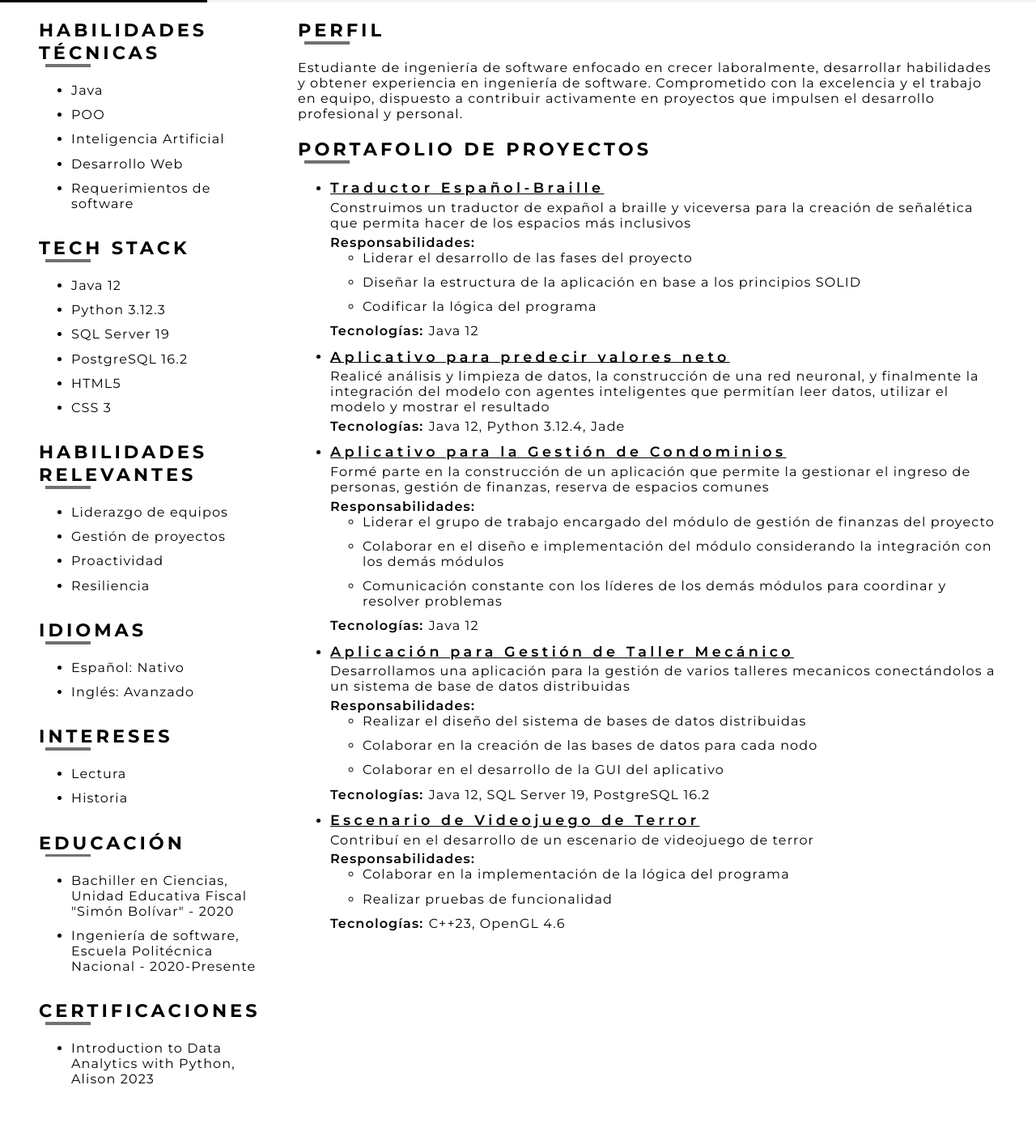
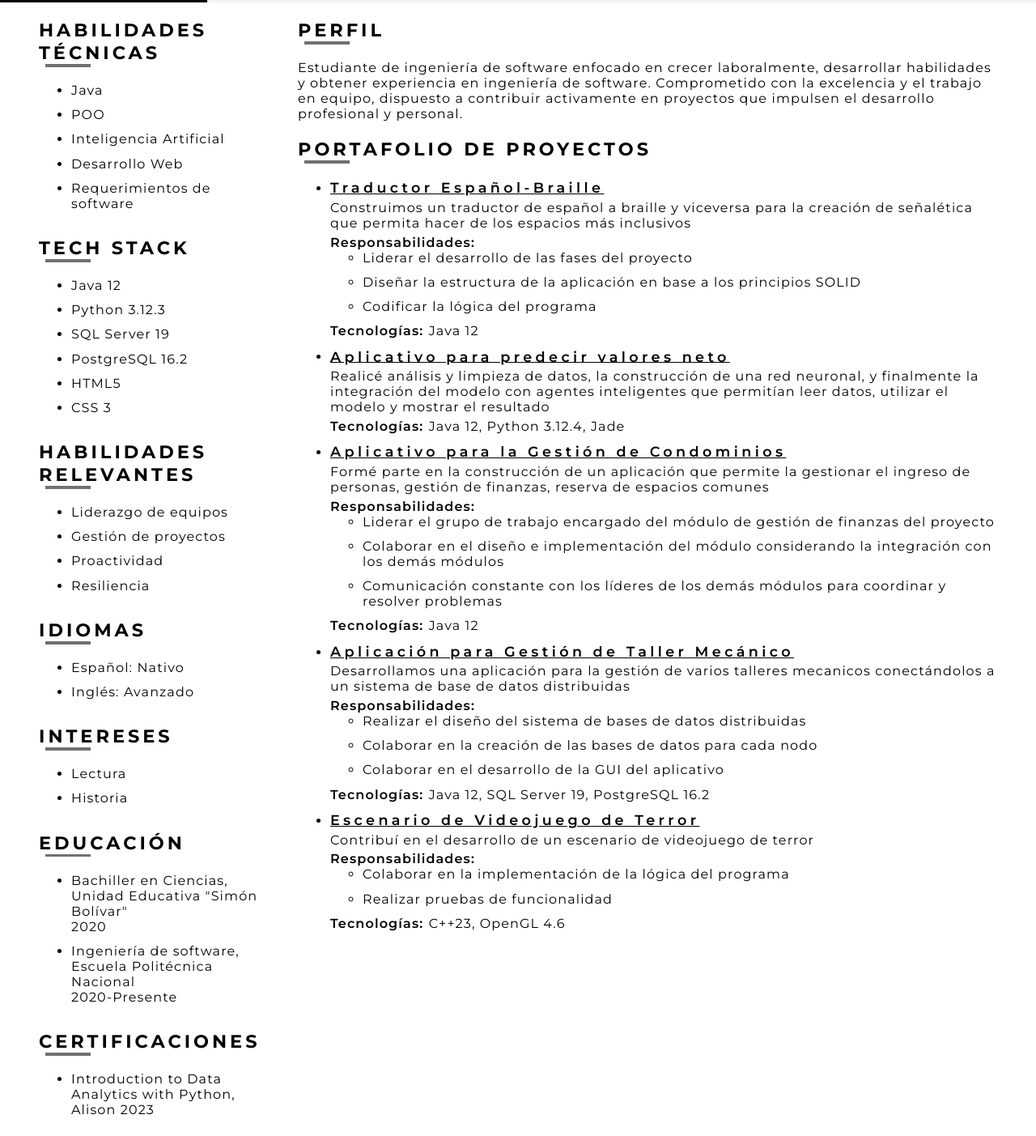
Before and after one commit to BryanGuano02/Curriculum-Vitae, a plain HTML site: page index.html in a window 1280 px wide. Shown: the part 237-1640 px from the top of the page at 81% size. Drawn offline with Linux system fonts and the light colour scheme.

Commit message:
edit Corrección texto

```diff
--- a/index.html
+++ b/index.html
@@ -100,8 +100,8 @@
                 <h2 class="section-titulo" id="educacion">EDUCACIÓN</h2>
                 <div class="titulo-linea"></div>
                 <ul>
-                    <li>Bachiller en Ciencias, Unidad Educativa Fiscal "Simón Bolívar" - 2020</li>
-                    <li>Ingeniería de software, Escuela Politécnica Nacional - 2020-Presente</li>
+                    <li>Bachiller en Ciencias, Unidad Educativa "Simón Bolívar"<br>2020</li>
+                    <li>Ingeniería de software, Escuela Politécnica Nacional<br>2020-Presente</li>
                 </ul>
             </div>
             <div>
@@ -130,7 +130,7 @@
                     <li>
                         <a href="https://github.com/BryanGuano02/Proyecto_Traductor_Braille" target="_blank">Traductor
                             Español-Braille</a>
-                        <p class="portafolio-texto">Construimos un traductor de expañol a braille
+                        <p class="portafolio-texto">Construimos un traductor de español a braille
                             y viceversa para la creación de señalética que permita hacer de los espacios más inclusivos
                         </p>
                         <p class="portafolio-subtitulo">Responsabilidades:</p>
```
